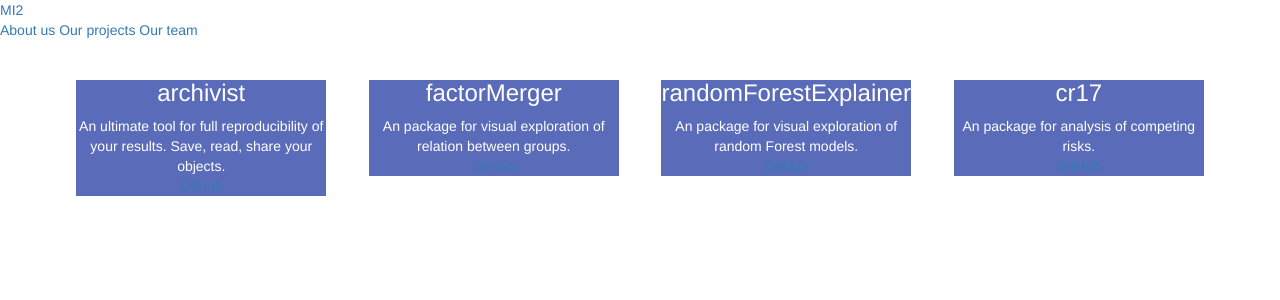
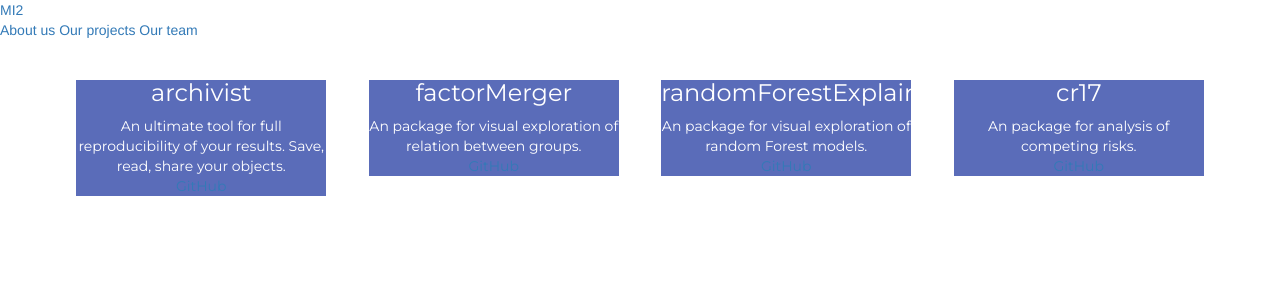
Before and after one commit to MI2DataLab/MI2DataLab_webpage, a Jekyll site: the page built from about.md, in a window 1280 px wide. Shown: the top 300 px of the page. Built offline with Jekyll 4.4.1, drawn with Linux system fonts in a browser that asks for light colours; nearby versions of some CDN libraries; library files that are not in the unit come from our copies.

Commit message:
new font

```diff
--- a/_includes/head.html
+++ b/_includes/head.html
@@ -11,7 +11,7 @@
   <link href="css/bootstrap.css" rel="stylesheet">
   <link href="css/modern-business.css" rel="stylesheet">
   <link href="css/lavish-bootstrap-sp.css" rel="stylesheet">
-
+  <link href="https://fonts.googleapis.com/css?family=Montserrat" rel="stylesheet">
   <link rel="alternate" type="application/rss+xml" title="{{ site.title }}" href="{{ "/feed.xml" | prepend: site.baseurl | prepend: site.url }}" />
   <script src="js/jquery-3.2.1.min.js"></script>
   <script src="js/jquery.flip.min.js"></script>
@@ -23,15 +23,18 @@
 .flip {
     height: 250px;
     width: 250px;
+    font-family: 'Montserrat', sans-serif;
     margin: 0 auto;
 }
 .flip img {
     width: 250px;
+    font-family: 'Montserrat', sans-serif;
     height: auto;
 }
 .flip .back {
     background: #5a6cb9;
     color: #fff;
+    font-family: 'Montserrat', sans-serif;
     text-align: center;
 }</style>
 </head>
```
